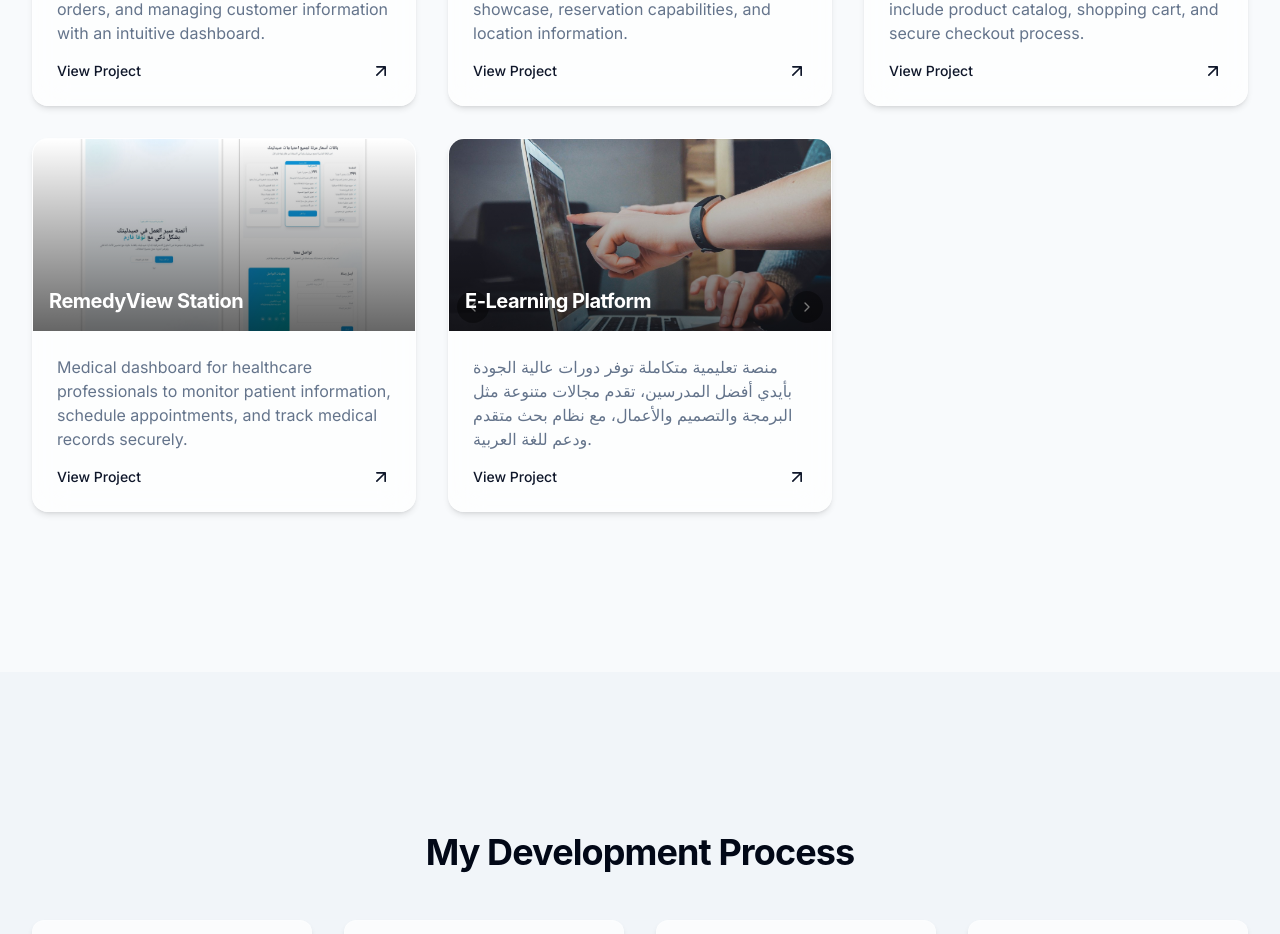
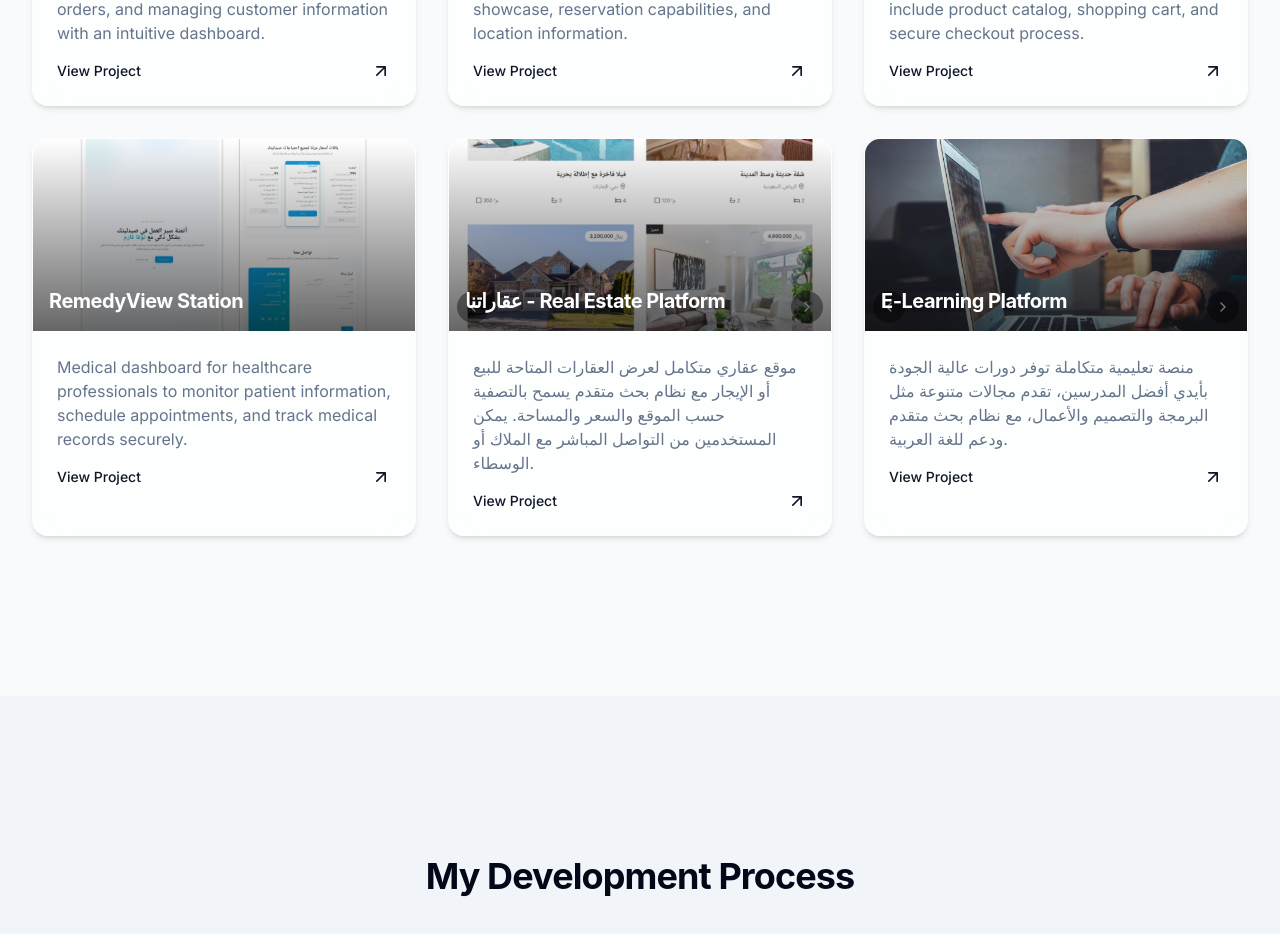
Before and after one commit to Rasheed1506993/easysoft, a React (Vite) app: page /projects in a window 1280 px wide. Shown: the part 980-1914 px from the top of the page. Built offline with nearby package versions, Linux system fonts and the light colour scheme.

Commit message:
Add real estate website
Implement a real estate website with advanced search, property listings, and a blog section.

```diff
--- a/src/pages/Projects.tsx
+++ b/src/pages/Projects.tsx
@@ -30,6 +30,17 @@ const Projects = () => {
         "Medical dashboard for healthcare professionals to monitor patient information, schedule appointments, and track medical records securely.",
       link: "https://preview--remedyview-station.lovable.app",
       image: "/lovable-uploads/7fc7b9b2-da77-493e-9879-10015c8eed11.png",
+    },
+    {
+      title: "عقاراتنا - Real Estate Platform",
+      description:
+        "موقع عقاري متكامل لعرض العقارات المتاحة للبيع أو الإيجار مع نظام بحث متقدم يسمح بالتصفية حسب الموقع والسعر والمساحة. يمكن المستخدمين من التواصل المباشر مع الملاك أو الوسطاء.",
+      link: "https://p-7949.lovable.app",
+      images: [
+        "/lovable-uploads/d6142c41-4bcc-4be8-b703-5165a9eb37e2.png",
+        "/lovable-uploads/7c8d4191-0bba-4269-b80f-d13965f8e537.png"
+      ],
+      image: "/lovable-uploads/d6142c41-4bcc-4be8-b703-5165a9eb37e2.png",
     },
     {
       title: "E-Learning Platform",
```
Also changed, not shown: public/lovable-uploads/7c8d4191-0bba-4269-b80f-d13965f8e537.png (added), public/lovable-uploads/d6142c41-4bcc-4be8-b703-5165a9eb37e2.png (added).
